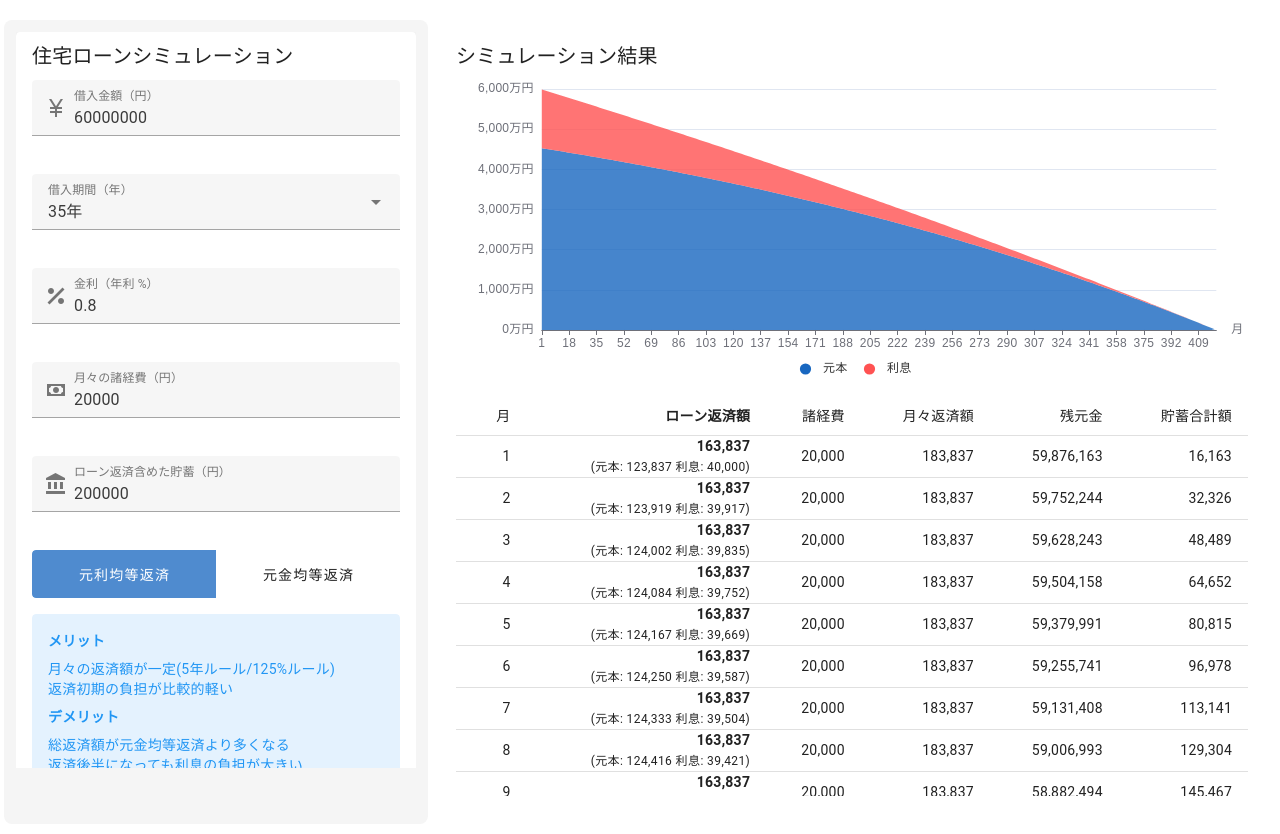
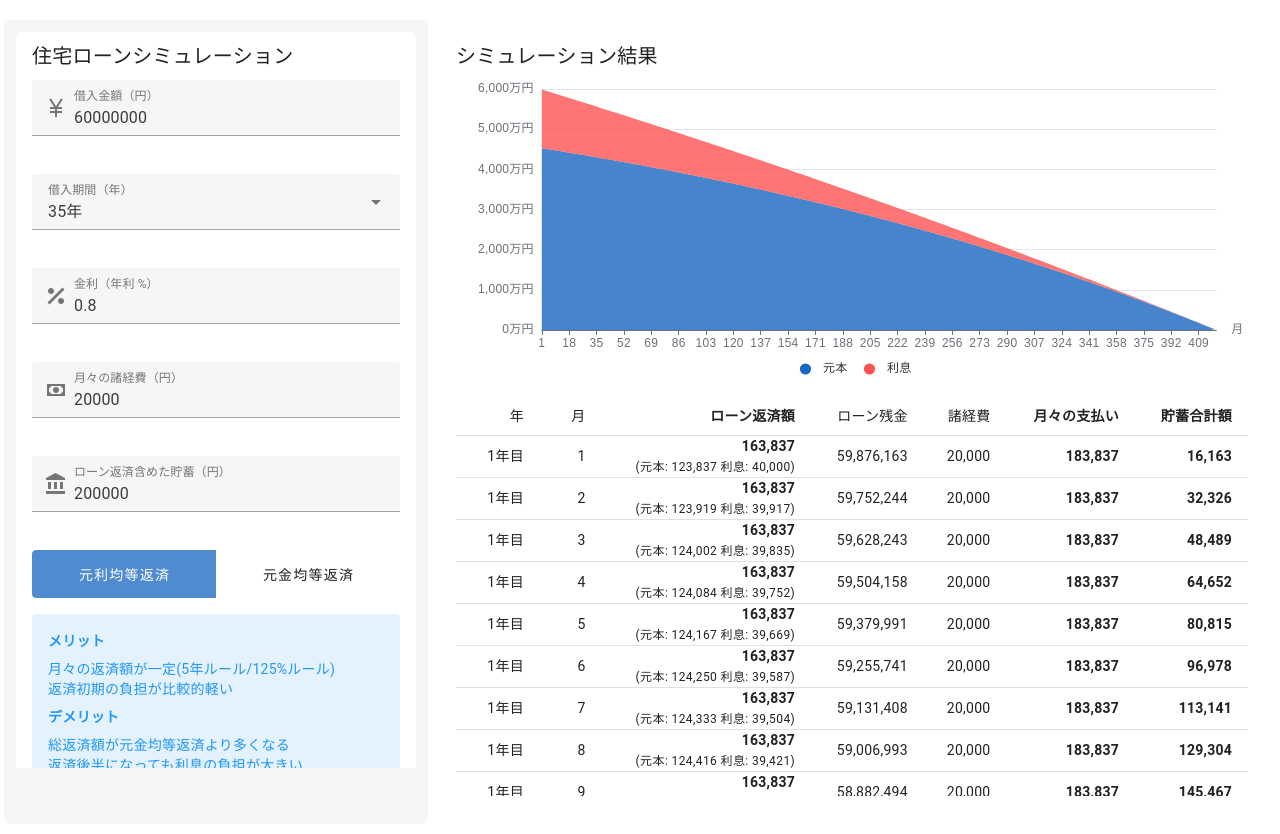
Before and after one commit to ateliee/loan-simulation, a Nuxt app in the folder nuxt/: page / in a window 1280 px wide. Shown: the top 834 px of the page. Built offline with nearby package versions, Linux system fonts and the light colour scheme.

Commit message:
fix: レイアウト調整

```diff
--- a/nuxt/components/LoanResult.vue
+++ b/nuxt/components/LoanResult.vue
@@ -7,29 +7,31 @@
         <v-table density="compact" fixed-header height="calc(100vh - 400px)">
           <thead>
             <tr>
+              <th class="text-end">年</th>
               <th class="text-end">月</th>
               <th class="text-end font-weight-bold">ローン返済額</th>
+              <th class="text-end">ローン残金</th>
               <th class="text-end">諸経費</th>
-              <th class="text-end">月々返済額</th>
-              <th class="text-end">残元金</th>
-              <th class="text-end">貯蓄合計額</th>
+              <th class="text-end font-weight-bold">月々の支払い</th>
+              <th class="text-end font-weight-bold">貯蓄合計額</th>
             </tr>
           </thead>
           <tbody>
             <tr
               v-for="(row, idx) in resultTable"
               :key="idx"
-              :class="earlyRepaymentYears && idx === earlyRepaymentYears * 12 - 1 ? 'highlight-row' : ''"
+              :class="{'highlight-row': earlyRepaymentYears && idx === earlyRepaymentYears * 12 - 1, 'end-year-row': ((idx + 1) % 12) === 0 }"
             >
+              <td class="text-end">{{ Math.floor(idx / 12) + 1 }}年目</td>
               <td class="text-end">{{ idx + 1 }}</td>
               <td class="text-end">
                 <div class="font-weight-bold">{{ row.loanPayment.toLocaleString() }}</div>
                 <div class="text-caption">(元本: {{ row.principalPayment.toLocaleString() }} 利息: {{ row.interest.toLocaleString() }})</div>
               </td>
+              <td class="text-end">{{ row.remainingPrincipal.toLocaleString() }}</td>
               <td class="text-end">{{ row.cost.toLocaleString() }}</td>
-              <td class="text-end">{{ row.totalPayment.toLocaleString() }}</td>
-              <td class="text-end">{{ row.remainingPrincipal.toLocaleString() }}</td>
-              <td class="text-end">{{ ((savings - row.totalPayment) * (idx + 1)).toLocaleString() }}</td>
+              <td class="text-end font-weight-bold">{{ row.totalPayment.toLocaleString() }}</td>
+              <td class="text-end font-weight-bold">{{ ((savings - row.totalPayment) * (idx + 1)).toLocaleString() }}</td>
             </tr>
           </tbody>
         </v-table>
@@ -59,4 +61,8 @@ defineProps({
 .highlight-row td {
   background-color: rgba(var(--v-theme-primary), 0.1);
 }
+
+.end-year-row td {
+  border-bottom-width: 4px !important;
+}
 </style>
```
